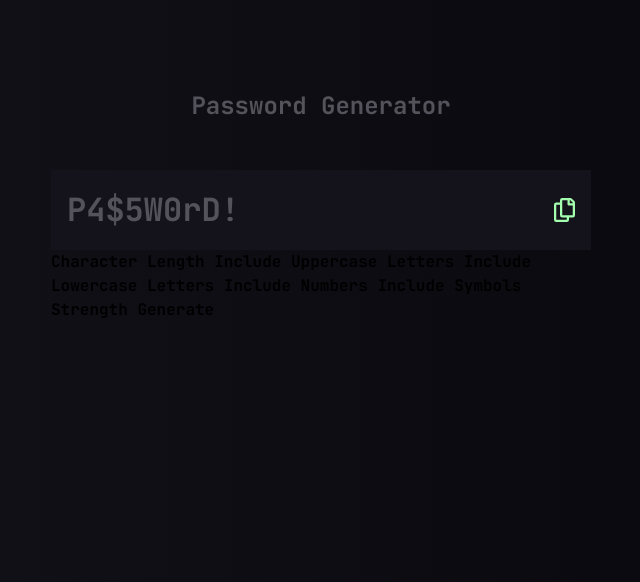
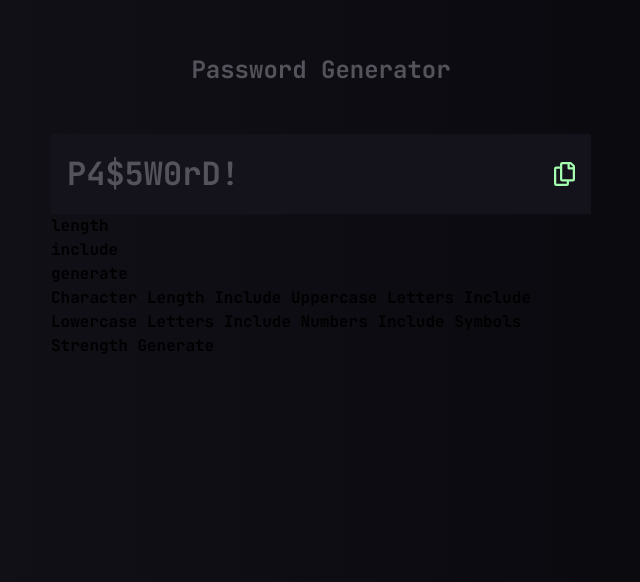
Before and after one commit to Sven-27/password-generator, a React (Vite) app: page / in a window 1280 px wide. Shown: the part 218-800 px from the top of the page, without its empty margins (319-959 px from the left). Built offline with nearby package versions, Linux system fonts and the light colour scheme.

Commit message:
created components

```diff
--- a/src/App.jsx
+++ b/src/App.jsx
@@ -1,4 +1,5 @@
 import Result from "./components/result";
+import Create from "./components/create";
 
 function App() {
 
@@ -6,7 +7,7 @@ function App() {
     <main className="w-[343px] sm:w-[540px]">
       <h1 className="text-[clamp(1rem,4vw,1.5rem)] text-grey-700 leading-20 sm:leading-32 text-center">Password Generator</h1>
       <Result />
-
+      <Create />
 
   Character Length
 
--- /dev/null
+++ b/src/components/create.jsx
@@ -0,0 +1,15 @@
+import Length from "./generate/length";
+import Include from "./generate/include";
+import Generate from "./generate/generate";
+
+function create() {
+  return (
+    <div>
+      <Length />
+      <Include />
+      <Generate />
+    </div>
+  )
+}
+
+export default create
--- /dev/null
+++ b/src/components/generate/generate.jsx
@@ -0,0 +1,7 @@
+function generate() {
+  return (
+    <div>generate</div>
+  )
+}
+
+export default generate
--- /dev/null
+++ b/src/components/generate/include.jsx
@@ -0,0 +1,7 @@
+function include() {
+  return (
+    <div>include</div>
+  )
+}
+
+export default include
--- /dev/null
+++ b/src/components/generate/length.jsx
@@ -0,0 +1,7 @@
+function length() {
+  return (
+    <div>length</div>
+  )
+}
+
+export default length
```
